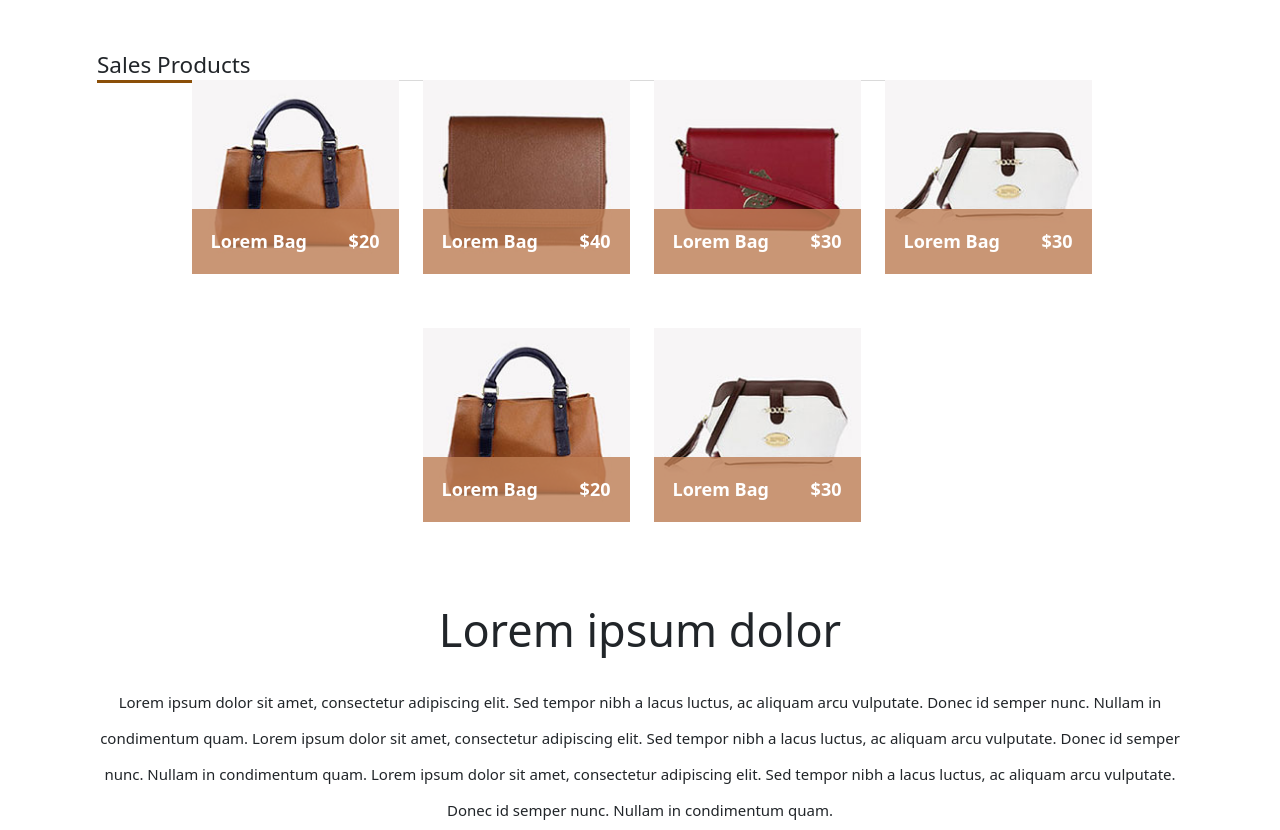
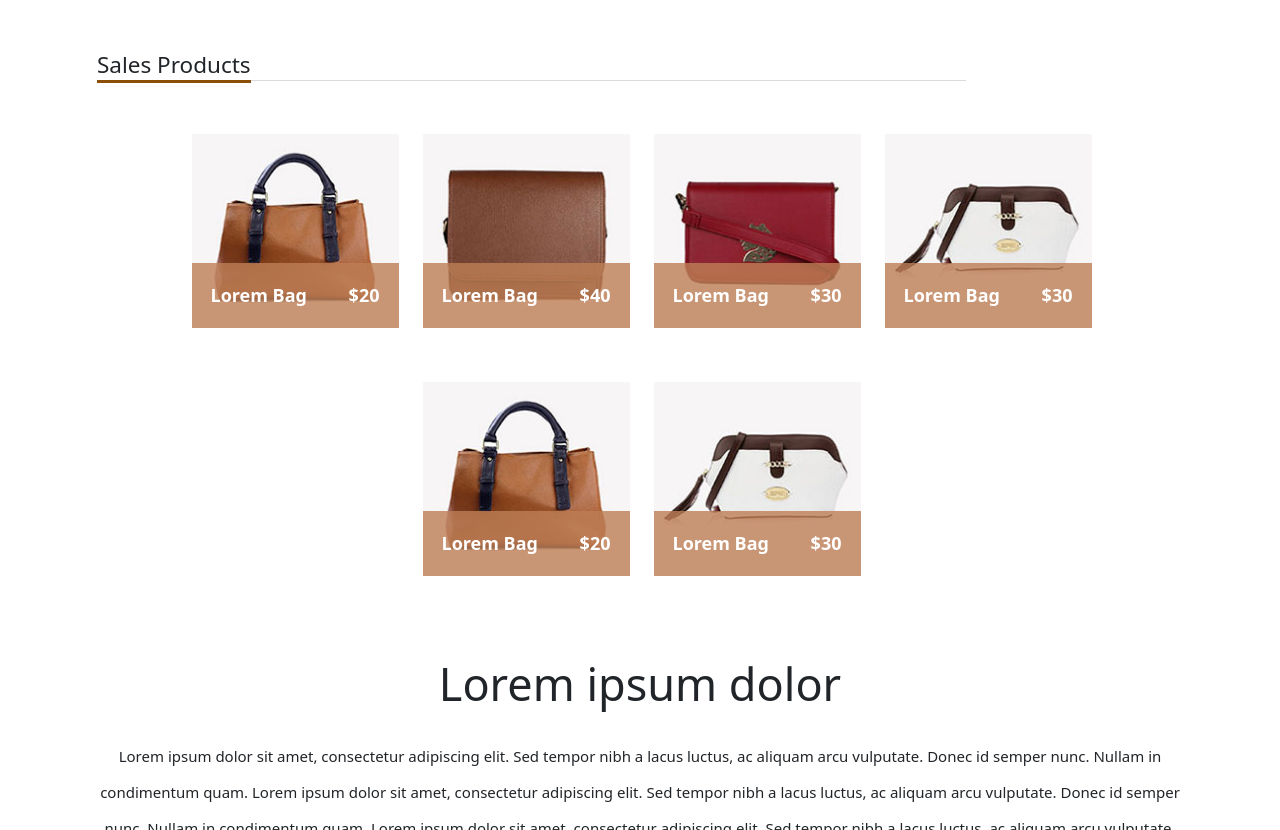
Before and after one commit to sangitaadak2002/Bag-Webpage, a plain HTML site: page index.html in a window 1280 px wide. Shown: the part 665-1495 px from the top of the page. Drawn offline with nearby package versions, Linux system fonts and the light colour scheme.

Commit message:
commit13

```diff
--- a/index.html
+++ b/index.html
@@ -122,7 +122,7 @@
             <h5 class="divider__text">Sales Products</h5>
             <div class="divider__line"></div>
           </section>
-          <section class="row justify-content-center main__cards">
+          <section class="row justify-content-center main__cards mt-5">
             <section class="col-12 col-lg-3 col-md-4 col-sm-6 pb-5">
               <figure class="main__cards--element">
                 <img src="assets/bag1.jpg" class="card-img-top" alt="bag1">
--- a/style.css
+++ b/style.css
@@ -158,7 +158,6 @@ nav li:hover {
     padding-left: 6rem;
     padding-right: 6rem;
     margin-bottom: 1rem;
-    margin-top:3rem;
   }
 }
 
```
